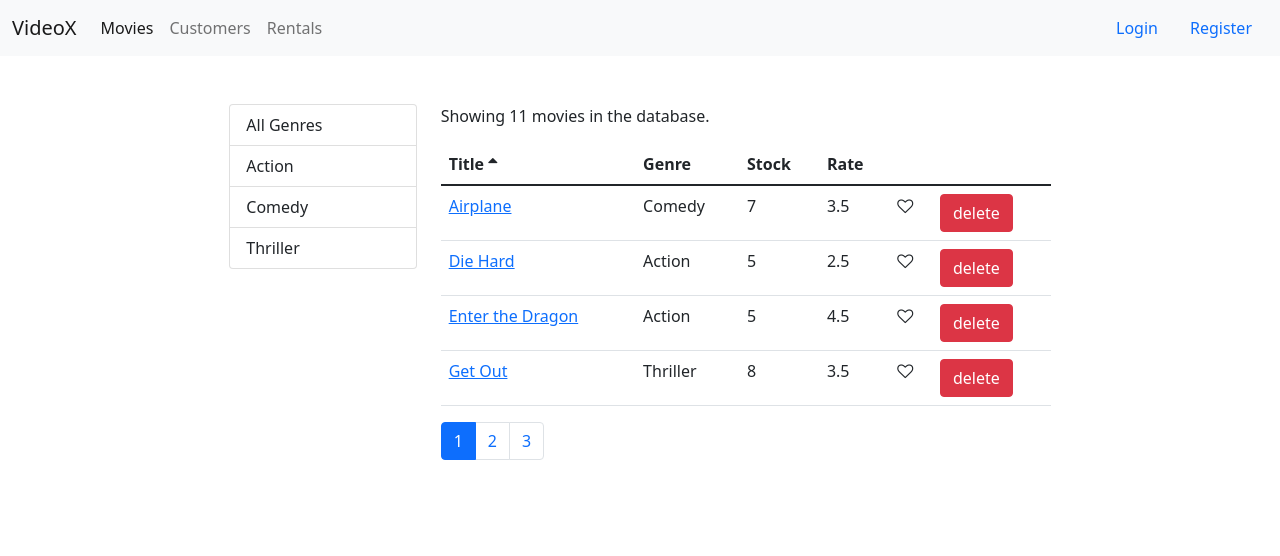
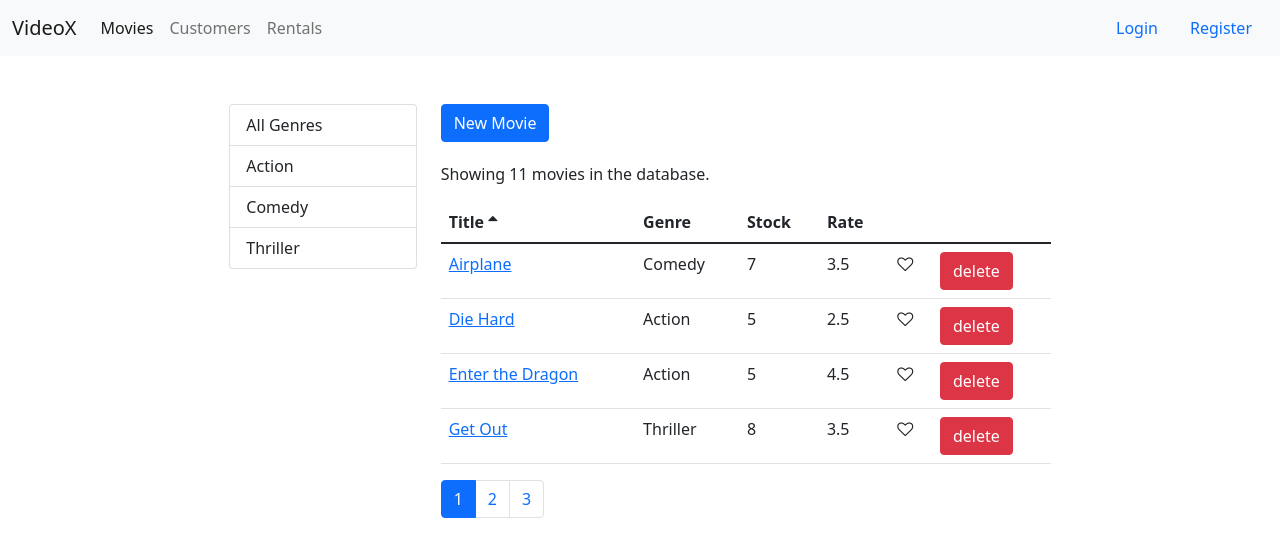
Before and after one commit to itsyst/react-video, a React (Create React App) app: page /movies in a window 1280 px wide. Shown: the top 556 px of the page. Built offline with nearby package versions, Linux system fonts and the light colour scheme.

Commit message:
Add button to new movie create.

```diff
--- a/src/components/movies.jsx
+++ b/src/components/movies.jsx
@@ -6,6 +6,7 @@
 import { getMovies } from '../services/fakeMovieService';
 import { paginate } from '../utils/paginate';
 import _ from 'lodash';
+import { Link } from 'react-router-dom';
 
 export default class Movies extends Component {
 	state = {
@@ -94,6 +95,13 @@
 					/>
 				</div>
 				<div className="col">
+					<Link
+						to="/movies/new"
+						className="btn btn-primary"
+						style={{ marginBottom: 20 }}
+					>
+						New Movie
+					</Link>
 					<p>Showing {totalCount} movies in the database.</p>
 					<MoviesTable
 						movies={movies}
```
